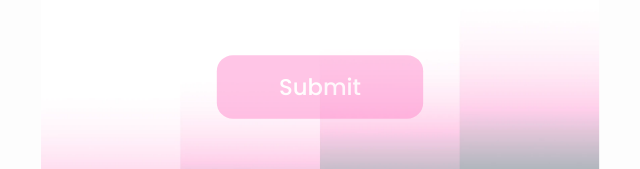
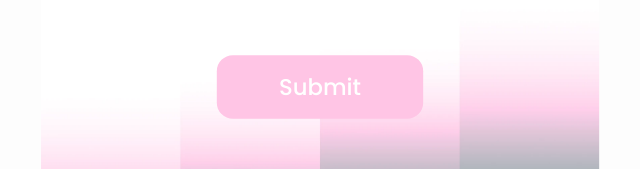
Before and after one commit to newdong03/pulsecake, a plain HTML site: page index.html in a window 1280 px wide. Shown: the part 572-741 px from the top of the page, without its empty margins (320-960 px from the left). Drawn offline with Linux system fonts and the light colour scheme; a web font is replaced by a local one.

Commit message:
Opaque disabled pink button
Co-Authored-By: Claude Sonnet 5.5 <noreply@anthropic.com>
Claude-Session: https://claude.ai/code/session_012H2PbwjXg8W8XhFR9f75ne

```diff
--- a/style.css
+++ b/style.css
@@ -58,7 +58,8 @@ button{font-family:inherit;border:0;cursor:pointer;background:none}
 .btn-pink{background:var(--pink);color:#fff}
 .btn-grey{background:var(--grey-btn);color:var(--gray)}
 .btn-white{background:#fff;color:var(--text)}
-.btn:disabled{opacity:.45;cursor:default}
+.btn:disabled{opacity:1;cursor:default}
+.btn-pink:disabled{background:#FFC5E5;color:#fff}
 
 /* ---------- loading ---------- */
 .loading-text{letter-spacing:0;position:absolute;left:0;right:0;top:526px;text-align:center;font-family:var(--en);font-weight:500;font-size:28px;line-height:44px;color:var(--gray)}
```
